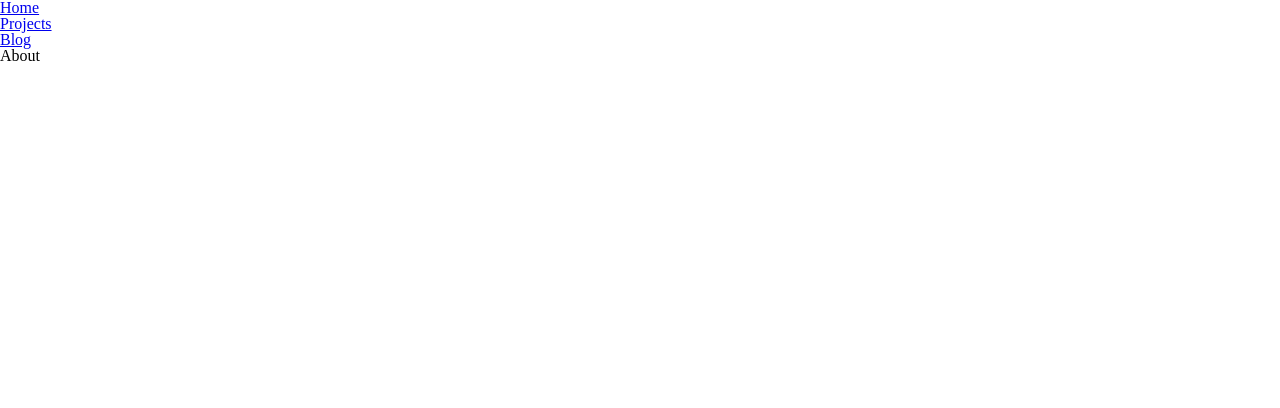
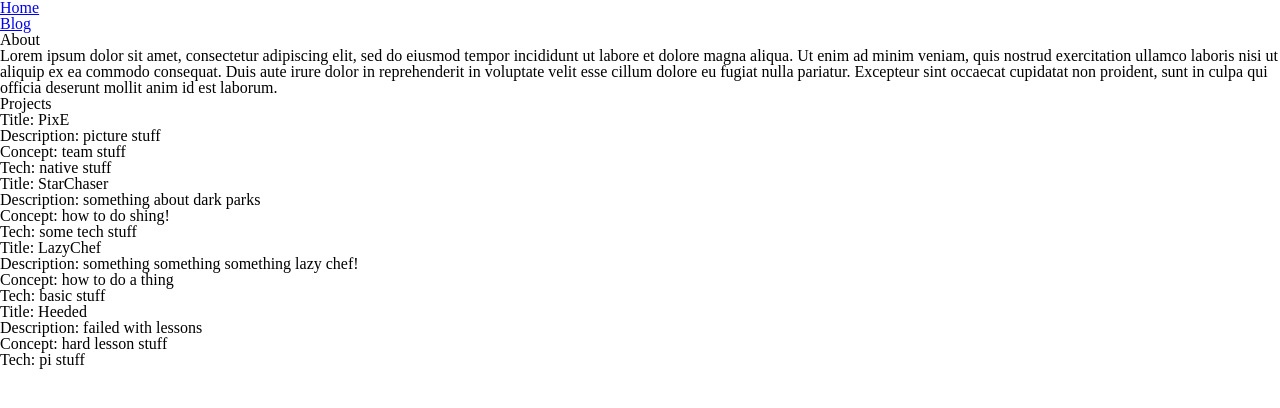
Before and after one commit to HiEricHere/portfolio, a React (Create React App) app: page / in a window 1280 px wide. Shown: the top 408 px of the page. Built offline with nearby package versions, Linux system fonts and the light colour scheme.

Commit message:
added redux store added project reducer connected project template

```diff
--- a/package.json
+++ b/package.json
@@ -3,10 +3,14 @@
   "version": "0.1.0",
   "private": true,
   "dependencies": {
+    "prop-types": "^15.7.2",
     "react": "^16.11.0",
     "react-dom": "^16.11.0",
+    "react-redux": "^7.1.3",
     "react-router-dom": "^5.1.2",
-    "react-scripts": "3.2.0"
+    "react-scripts": "3.2.0",
+    "redux": "^4.0.4",
+    "redux-devtools-extension": "^2.13.8"
   },
   "scripts": {
     "start": "react-scripts start",
--- a/src/components/About/About.js
+++ b/src/components/About/About.js
@@ -1,7 +1,42 @@
 import React from "react";
+import PropTypes from "prop-types";
+import { connect } from "react-redux";
+import Project from "../Project/Project";
 
-const About = () => {
-  return <h1>About</h1>;
+const About = props => {
+  const { projectList } = props;
+  return (
+    <>
+      <h1>About</h1>
+      <p>
+        Lorem ipsum dolor sit amet, consectetur adipiscing elit, sed do eiusmod
+        tempor incididunt ut labore et dolore magna aliqua. Ut enim ad minim
+        veniam, quis nostrud exercitation ullamco laboris nisi ut aliquip ex ea
+        commodo consequat. Duis aute irure dolor in reprehenderit in voluptate
+        velit esse cillum dolore eu fugiat nulla pariatur. Excepteur sint
+        occaecat cupidatat non proident, sunt in culpa qui officia deserunt
+        mollit anim id est laborum.
+      </p>
+      <h1>Projects</h1>
+      <ul>
+        {projectList.map(project => {
+          return <Project key={project.id} details={project} />;
+        })}
+      </ul>
+    </>
+  );
 };
 
-export default About;
+const mapStateToProps = state => {
+  return { projectList: state.projectReducer };
+};
+
+About.propTypes = {
+  projectList: PropTypes.arrayOf(PropTypes.object)
+};
+
+About.defaultProps = {
+  projectList: []
+};
+
+export default connect(mapStateToProps)(About);
--- a/src/components/App.js
+++ b/src/components/App.js
@@ -3,7 +3,6 @@ import { BrowserRouter, Route, Switch } from "react-router-dom";
 
 import NavBar from "./NavBar/NavBar";
 import About from "./About/About";
-import Projects from "./Projects/Projects";
 import Blog from "./Blog/Blog";
 
 const App = () => {
@@ -13,7 +12,6 @@ const App = () => {
         <NavBar />
         <Switch>
           <Route exact path="/" component={About} />
-          <Route exact path="/projects" component={Projects} />
           <Route exact path="/blog" component={Blog} />
         </Switch>
       </BrowserRouter>
--- a/src/components/NavBar/NavBar.js
+++ b/src/components/NavBar/NavBar.js
@@ -8,9 +8,6 @@ const NavBar = () => {
         <Link to="/">Home</Link>
       </li>
       <li>
-        <Link to="/projects">Projects</Link>
-      </li>
-      <li>
         <Link to="/blog">Blog</Link>
       </li>
     </ul>
--- /dev/null
+++ b/src/components/Project/Project.js
@@ -0,0 +1,33 @@
+import React from "react";
+import PropTypes from "prop-types";
+
+const Project = props => {
+  const { details } = props;
+  const { title, description, concepts, tech } = details;
+  return (
+    <li>
+      <h1>Title: {title}</h1>
+      <p>Description: {description}</p>
+      <p>Concept: {concepts}</p>
+      <p>Tech: {tech}</p>
+    </li>
+  );
+};
+
+Project.propTypes = {
+  details: PropTypes.objectOf(PropTypes.string),
+  title: PropTypes.string,
+  description: PropTypes.string,
+  concepts: PropTypes.string,
+  tech: PropTypes.string
+};
+
+Project.defaultProps = {
+  details: {},
+  title: "",
+  description: "",
+  concepts: "",
+  tech: ""
+};
+
+export default Project;
--- a/src/components/Projects/Projects.js
+++ /dev/null
@@ -1,16 +0,0 @@
-import React from "react";
-
-const Projects = () => {
-  return (
-    <>
-      <ul>
-        <li>PixE</li>
-        <li>Heeded</li>
-        <li>StarChaser</li>
-        <li>LazyChef</li>
-      </ul>
-    </>
-  );
-};
-
-export default Projects;
--- a/src/index.js
+++ b/src/index.js
@@ -1,5 +1,18 @@
 import React from "react";
 import ReactDOM from "react-dom";
+import { Provider } from "react-redux";
+
+import store from "./store/store";
 import App from "./components/App";
 
-ReactDOM.render(<App />, document.getElementById("root"));
+// store.subscribe(() => {
+//   // eslint-disable-next-line no-console
+//   console.log("Store update:", store.getState());
+// });
+
+ReactDOM.render(
+  <Provider store={store}>
+    <App />
+  </Provider>,
+  document.getElementById("root")
+);
--- /dev/null
+++ b/src/store/reducers/projectReducer.js
@@ -0,0 +1,45 @@
+const initState = [
+  {
+    id: 1,
+    title: "PixE",
+    description: "picture stuff",
+    concepts: "team stuff",
+    tech: "native stuff"
+  },
+  {
+    id: 2,
+    title: "StarChaser",
+    description: "something about dark parks",
+    concepts: "how to do shing!",
+    tech: "some tech stuff"
+  },
+  {
+    id: 3,
+    title: "LazyChef",
+    description: "something something something lazy chef!",
+    concepts: "how to do a thing",
+    tech: "basic stuff"
+  },
+  {
+    id: 4,
+    title: "Heeded",
+    description: "failed with lessons",
+    concepts: "hard lesson stuff",
+    tech: "pi stuff"
+  }
+];
+
+const projectReducer = (state = initState, action) => {
+  switch (action.type) {
+    case "ADD_PROJECT":
+      return [...state, action.payload];
+    case "EDIT_PROJECT":
+      return state.map(project => {
+        return project.id === action.payload.id ? action.payload : project;
+      });
+    default:
+      return state;
+  }
+};
+
+export default projectReducer;
--- /dev/null
+++ b/src/store/reducers/rootReducer.js
@@ -0,0 +1,9 @@
+import { combineReducers } from "redux";
+
+import projectReducer from "./projectReducer";
+
+const rootReducer = combineReducers({
+  projectReducer
+});
+
+export default rootReducer;
--- /dev/null
+++ b/src/store/store.js
@@ -0,0 +1,8 @@
+import { createStore, applyMiddleware } from "redux";
+import { composeWithDevTools } from "redux-devtools-extension";
+
+import rootReducer from "./reducers/rootReducer";
+
+const store = createStore(rootReducer, composeWithDevTools(applyMiddleware()));
+
+export default store;
```
Also changed, not shown: 1 other file (tests, documents, lock files or other folders).
